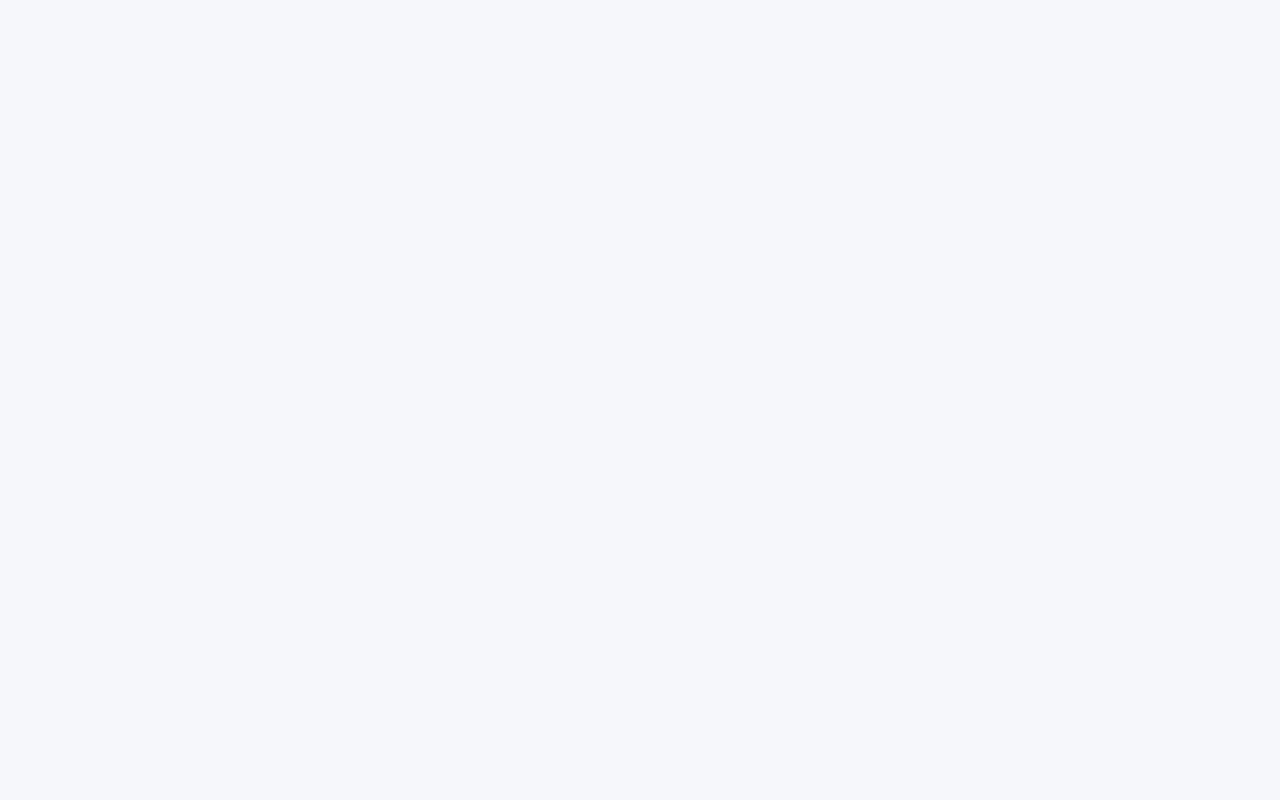
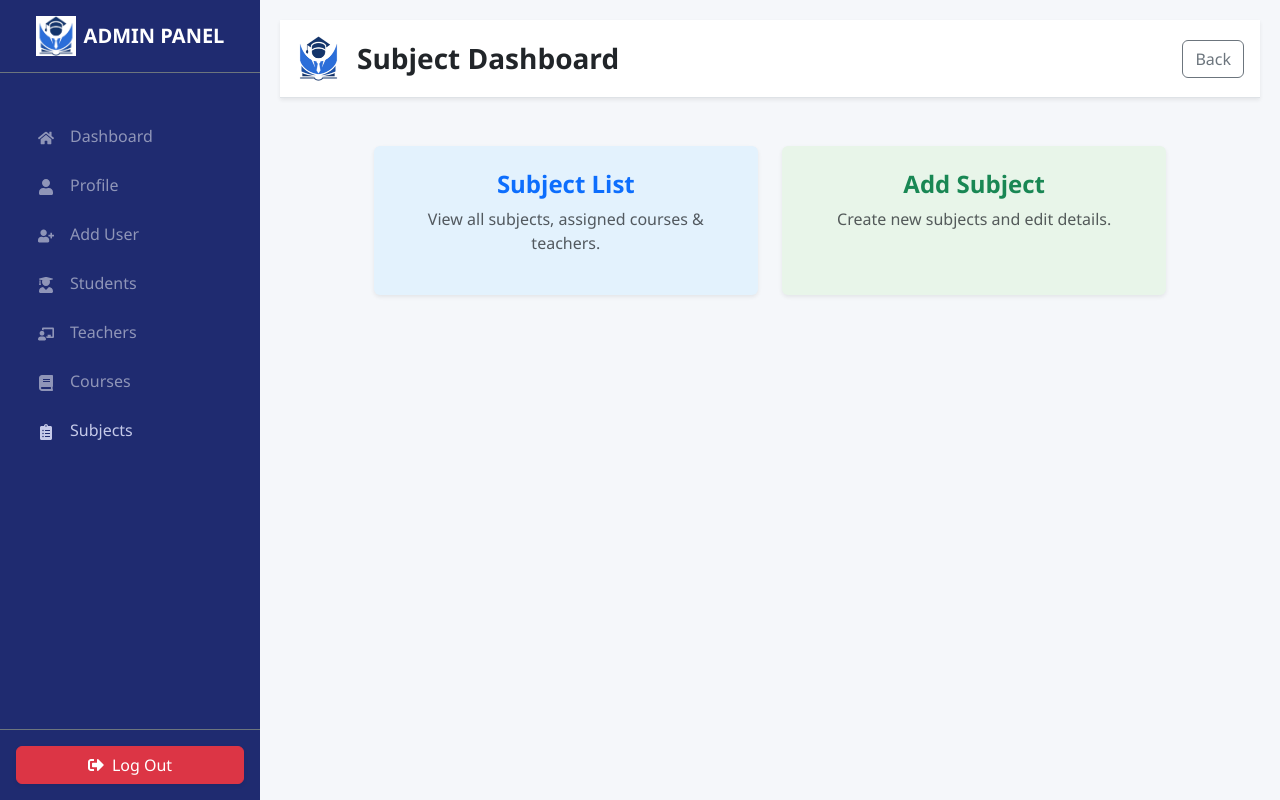
Before and after one commit to Institute-Management-System/Institute-Management-System, a React (Vite) app in the folder frontend/app/: page /admin/subjects in a window 1280 px wide. Before the commit this address had no page. Built offline with nearby package versions, Linux system fonts and the light colour scheme.

Commit message:
admin subject dashboard added

```diff
--- a/frontend/app/src/App.jsx
+++ b/frontend/app/src/App.jsx
@@ -26,6 +26,8 @@ import AdminTeacherDashboard from "./pages/admin/AdminTeacherDashboard";
 
 // Admin: Courses & Subjects
 import AdminCourseList from "./pages/admin/AdminCourseList";
+
+import AdminSubjectDashboard from "./pages/admin/AdminSubjectDashboard";
 
 // ================= STUDENT IMPORTS =================
 import StudentDashboard from "./pages/students/Dashboard";
@@ -71,6 +73,9 @@ const App = () => {
           {/* Admin: Academic - Courses */}
           <Route path="courses" element={<AdminCourseList />} />
 
+          {/* Admin: Academic - Subjects */}
+          <Route path="subjects" element={<AdminSubjectDashboard />} />
+
           </Route>
 
 
--- a/frontend/app/src/layout/MainLayout.jsx
+++ b/frontend/app/src/layout/MainLayout.jsx
@@ -60,6 +60,7 @@ const MainLayout = ({ role }) => {
         { path: "/admin/students", label: "Students", icon: <FaUserGraduate /> },
         { path: "/admin/teachers", label: "Teachers", icon: <FaChalkboardTeacher /> },
         { path: "/admin/courses", label: "Courses", icon: <FaBook /> },
+        { path: "/admin/subjects", label: "Subjects", icon: <FaClipboardList /> },
     ];
     }
 
--- /dev/null
+++ b/frontend/app/src/pages/admin/AdminSubjectDashboard.jsx
@@ -0,0 +1,68 @@
+import React from "react";
+// Import useNavigate hook to allow programmatic navigation (changing URLs)
+import { useNavigate } from "react-router-dom";
+import Logo from "../../assets/Logo.png";
+
+const AdminSubjectDashboard = () => {
+  // Initialize the navigate function from the hook
+  const navigate = useNavigate();
+
+  return (
+    // Main container wrapper (Bootstrap fluid container)
+    <div className="container-fluid p-0">
+
+      {/* Header Section: Flexbox used to separate Logo/Title from the Back button */}
+      <header className="d-flex align-items-center justify-content-between p-3 bg-white border-bottom shadow-sm">
+        <div className="d-flex align-items-center">
+          <img src={Logo} alt="Logo" width={45} className="me-3" />
+          <h3 className="mb-0 fw-bold">Subject Dashboard</h3>
+        </div>
+
+        {/* Back Button: navigate(-1) moves the user 1 step back in browser history */}
+        <button className="btn btn-outline-secondary" onClick={() => navigate(-1)}>Back</button>
+      </header>
+
+      {/* Main Content Area */}
+      <div className="container mt-5">
+        {/* Grid System: Creates a row where items are centered horizontally */}
+        <div className="row g-4 justify-content-center">
+
+          {/* --- Card 1: Subject List --- */}
+          <div className="col-md-5">
+            <div
+              className="card shadow-sm border-0 p-4 text-center h-100"
+              // Inline Styles:
+              // 1. cursor: pointer makes it look clickable
+              // 2. backgroundColor: #e3f2fd applies a specific light blue shade
+              style={{ cursor: "pointer", backgroundColor: "#e3f2fd" }}
+
+              // OnClick Event: Redirects user to the subject list page
+              onClick={() => navigate("/admin/subjects/list")}
+            >
+              <h4 className="fw-bold text-primary mb-2">Subject List</h4>
+              <p className="text-muted">View all subjects, assigned courses & teachers.</p>
+            </div>
+          </div>
+
+          {/* --- Card 2: Add Subject --- */}
+          <div className="col-md-5">
+            <div
+              className="card shadow-sm border-0 p-4 text-center h-100"
+              // Inline Styles: Applies a specific light green shade here
+              style={{ cursor: "pointer", backgroundColor: "#e8f5e9" }}
+
+              // OnClick Event: Redirects user to the subject management page
+              onClick={() => navigate("/admin/subjects/manage")}
+            >
+              <h4 className="fw-bold text-success mb-2">Add Subject</h4>
+              <p className="text-muted">Create new subjects and edit details.</p>
+            </div>
+          </div>
+
+        </div>
+      </div>
+    </div>
+  );
+};
+
+export default AdminSubjectDashboard;
```
